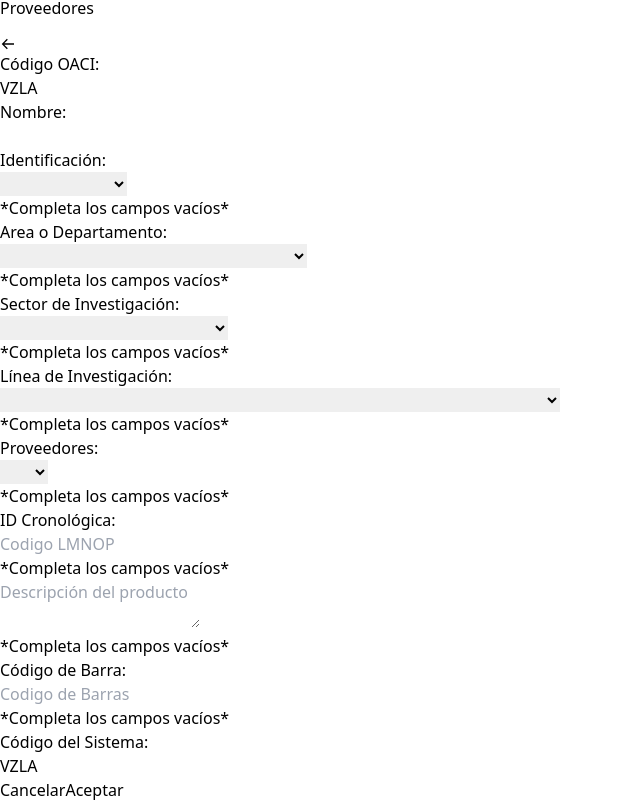
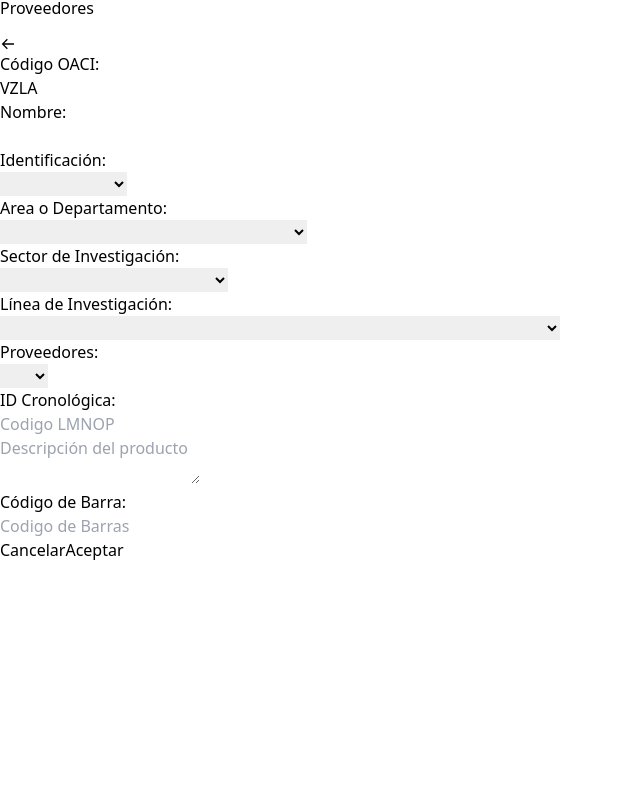
Before and after one commit to samue1975/monitoreo-front, a React (Vite) app: page /AddMaterial in a window 1280 px wide. Shown: the part 976-1778 px from the top of the page, without its empty margins (0-640 px from the left). After the commit the page ends 1538 px from the top, so only its background shows below. Built offline with nearby package versions, Linux system fonts and the light colour scheme.

Commit message:
modificaciones de catalogo

```diff
--- a/src/Components/ErrorMsg.jsx
+++ b/src/Components/ErrorMsg.jsx
@@ -1,7 +1,8 @@
-const ErrorMsg = ({ display }) => {
+// eslint-disable-next-line react/prop-types
+const ErrorMsg = ({ text }) => {
   return (
-    <div className={`text-end text-[#ff0000ad] text-xs ${display}`}>
-      *Completa los campos vacíos*
+    <div className={`text-end text-[#ff0000ad] text-xs`}>
+      {text}
     </div>
   );
 };
--- a/src/Components/FormTable.jsx
+++ b/src/Components/FormTable.jsx
@@ -5,15 +5,15 @@ import ErrorMsg from "./ErrorMsg";
 import { useForm } from "react-hook-form";
 import { useState, useEffect } from "react";
 import useMethodPost from "../api/useMethodPost";
+import Loader from "./Loader";
 
 
 // eslint-disable-next-line react/prop-types
-const FormTable = ({ /* error */ text, border, setSuccess }) => {
+const FormTable = ({ setSuccess }) => {
   //Parametro de la ruta
   //useState
-  const [cod, setCod] = useState(new Array(5).fill(null));
-  const [codSistema, setCodSistema] = useState("");
   const [data, setData] = useState();
+  const [send, setSend] = useState(true)
   //useForm
   const { register, handleSubmit, formState: { errors } } = useForm();
 
@@ -24,66 +24,41 @@ const FormTable = ({ /* error */ text, border, setSuccess }) => {
     "http://192.168.0.195:80/api/codigos/RegistrodeCodigos"
   );
   //method Put
+  const onSubmit = handleSubmit((data) => {
+    setSend(false)
+    setData(data)
+  });
 
-
-
-  const onSubmit = handleSubmit((data) => {
-    if (data.CodSistema == '') {
-      let object = { ...data }
-      object.CodSistema = codSistema
-      setData(object);
-    } else {
-      setData(data)
-    }
-  });
+  //Constant
+  const border = 'border border-[#ff0000ad]'
 
   useEffect(() => {
     success && setSuccess(true);
     // eslint-disable-next-line react-hooks/exhaustive-deps
   }, [success]);
 
-  useEffect(() => {
-    setCodSistema(cod.join(""));
-  }, [cod]);
-
-  function Verify() {
-    Object.entries(errors).length !== 0 && alert("Complete los campos correctamente")
-  }
 
   /* useEffect(() => {
     errorsPost || Object.entries(errors).length !== 0 && error()
     // eslint-disable-next-line react-hooks/exhaustive-deps
   }, [errors]) */
 
-  useEffect(() => {
-    let codConst = [...cod];
-    codConst[0] = "VZLA";
-    setCod(codConst);
-    // eslint-disable-next-line react-hooks/exhaustive-deps
-  }, []);
-
   //Funcion concatenar el codigo del sistema
-  function codConcat(palabra, num) {
+  /* function codConcat(palabra, num) {
     let codSystem = [...cod];
     codSystem[num] = palabra;
     setCod(codSystem);
     console.log(cod);
-  }
+  } */
   return (
     <div className="flex flex-wrap col-span-5 justify-center items-center h-screen max-sm:px-4">
       {success ? <Navigate to={"/Catalogo"} /> : ""}
+      {
+        send ? (
           <form
             className="py-4 px-20 max-sm:px-4 max-sm:min-w-full flex flex-col gap-6 max-sm:py-8 rounded-xl text-[#292929] shadow-sm border-[1px]"
-        onSubmitCapture={Verify}
             onSubmit={onSubmit}
           >
-        {/* MENSAJE DE ERROR */}
-        {/* <div
-          onClick={error}
-          className=" selection:bg-transparent animate-bounce absolute top-10 left-3/4 cursor-pointer p-2 bg-pink-200 rounded-2xl text-white font-bold shadow-lg"
-        >
-          MENSAJE DE ERROR
-        </div> */}
             {/* FLECHA PARA IR HACIA ATRAS */}
             <Link className="text-xl text-[#292929] size-4" to={"/Catalogo"}>
               <BiArrowBack />
@@ -99,22 +74,20 @@ const FormTable = ({ /* error */ text, border, setSuccess }) => {
                   {...register("CodOaci", { required: true })}
                 />
               </div>
-          <div className="flex flex-wrap gap-4 max-sm:gap-0 max-sm:justify-start justify-end">
+              <div className={`flex flex-wrap gap-4 max-sm:gap-0 max-sm:justify-start justify-end pt-1`}>
                 <p className="font-semibold">Nombre:</p>
                 <input
-              className="bg-[#F6F6F6] border-none outline-none pl-4 max-sm:min-w-full pr-1 text-[#292929] w-52"
+                  className={`bg-[#F6F6F6] ${errors.Nombre ? border : null} rounded outline-none pl-4 max-sm:min-w-full pr-1 text-[#292929] w-52`}
                   type="text"
                   {...register("Nombre", { required: true })}
                 />
               </div>
+              {errors.Nombre ? <ErrorMsg text={`Completa correctamente el campo del Nombre`} /> : null}
               <div className="flex flex-wrap gap-4 max-sm:gap-0 max-sm:justify-start justify-end pt-1">
                 <p className="font-semibold">Identificación:</p>
                 <select
-              className={`bg-[#F6F6F6] ${border} outline-none pl-4 max-sm:min-w-full pr-1 w-52 rounded text-[#292929] hover:bg-[#f0f0f0] font-[poppins]`}
+                  className={`bg-[#F6F6F6] ${errors.CodE ? border : null} outline-none pl-4 max-sm:min-w-full pr-1 w-52 rounded text-[#292929] hover:bg-[#f0f0f0] font-[poppins]`}
                   id="select"
-              onChangeCapture={(e) => {
-                codConcat(e.target.value, 1);
-              }}
                   {...register("CodE", { required: true })}
                 >
                   <option value=""></option>
@@ -126,14 +99,11 @@ const FormTable = ({ /* error */ text, border, setSuccess }) => {
                   <option value="Herramienta">Herramienta</option>
                 </select>
               </div>
-          <ErrorMsg display={`${text}`} />
+              {errors.CodE ? <ErrorMsg text={`Completa correctamente el campo de Identificación`} /> : null}
               <div className="flex flex-wrap gap-4 max-sm:gap-0 max-sm:justify-start justify-end pt-1">
                 <p className="font-semibold">Area o Departamento:</p>
                 <select
-              className={`bg-[#F6F6F6] ${border} outline-none pl-4 max-sm:min-w-full pr-1 w-52 rounded text-[#292929] hover:bg-[#f0f0f0] font-[poppins]`}
-              onChangeCapture={(e) => {
-                codConcat(e.target.value, 2);
-              }}
+                  className={`bg-[#F6F6F6] ${errors.CodFg ? border : null} outline-none pl-4 max-sm:min-w-full pr-1 w-52 rounded text-[#292929] hover:bg-[#f0f0f0] font-[poppins]`}
                   {...register("CodFg", { required: true })}
                 >
                   <option value=""></option>
@@ -155,14 +125,11 @@ const FormTable = ({ /* error */ text, border, setSuccess }) => {
                   <option value="RE">Robótica Espacial</option>
                 </select>
               </div>
-          <ErrorMsg display={`${text}`} />
+              {errors.CodFg ? <ErrorMsg text={`Completa correctamente el campo Area o Departamento`} /> : null}
               <div className="flex flex-wrap gap-4 max-sm:gap-0 max-sm:justify-start justify-end pt-1">
                 <p className="font-semibold">Sector de Investigación:</p>
                 <select
-              className={`bg-[#F6F6F6] ${border} outline-none pl-4 max-sm:min-w-full pr-1 w-52 rounded text-[#292929] hover:bg-[#f0f0f0] font-[poppins]`}
-              onChangeCapture={(e) => {
-                codConcat(e.target.value, 3);
-              }}
+                  className={`bg-[#F6F6F6] ${errors.CodHi ? border : null} outline-none pl-4 max-sm:min-w-full pr-1 w-52 rounded text-[#292929] hover:bg-[#f0f0f0] font-[poppins]`}
                   {...register("CodHi", { required: true })}
                 >
                   <option value=""></option>
@@ -190,15 +157,12 @@ const FormTable = ({ /* error */ text, border, setSuccess }) => {
                   <option value="22">Informática Tecnológica</option>
                 </select>
               </div>
-          <ErrorMsg display={`${text}`} />
+              {errors.CodHi ? <ErrorMsg text={`Completa correctamente el campo Sector de Investigación`} /> : null}
               <div className="flex flex-wrap gap-4 max-sm:gap-0 max-sm:justify-start justify-end pt-1">
                 <p className="font-semibold">Línea de Investigación:</p>
                 <select
                   id="valor_LineaInv"
-              className={`bg-[#F6F6F6] ${border} outline-none pl-4 max-sm:min-w-full pr-1 w-52 rounded text-[#292929] hover:bg-[#f0f0f0] font-[poppins]`}
-              onChangeCapture={(e) => {
-                codConcat(e.target.value, 4);
-              }}
+                  className={`bg-[#F6F6F6] ${errors.CodJk ? border : null} outline-none pl-4 max-sm:min-w-full pr-1 w-52 rounded text-[#292929] hover:bg-[#f0f0f0] font-[poppins]`}
                   {...register("CodJk", { required: true })}
                 >
                   <option value=""></option>
@@ -265,14 +229,11 @@ const FormTable = ({ /* error */ text, border, setSuccess }) => {
                   <option value="50">Sistemas de alumbrado</option>
                 </select>
               </div>
-          <ErrorMsg display={`${text}`} />
+              {errors.CodJk ? <ErrorMsg text={`Completa correctamente el campo Línea de Investigación`} /> : null}
               <div className="flex flex-wrap gap-4 max-sm:gap-0 max-sm:justify-start justify-end pt-1">
                 <p className="font-semibold">Proveedores:</p>
                 <select
-              className={`bg-[#F6F6F6] ${border} outline-none pl-4 max-sm:min-w-full pr-1 w-52 rounded text-[#292929] hover:bg-[#f0f0f0] font-[poppins]`}
-              onChangeCapture={(e) => {
-                codConcat(e.target.value, 5);
-              }}
+                  className={`bg-[#F6F6F6] ${errors.CodSu ? border : null} outline-none pl-4 max-sm:min-w-full pr-1 w-52 rounded text-[#292929] hover:bg-[#f0f0f0] font-[poppins]`}
                   {...register("CodSu", { required: true })}
                 >
                   <option value=""></option>
@@ -304,38 +265,52 @@ const FormTable = ({ /* error */ text, border, setSuccess }) => {
                   <option value="026">026</option>
                 </select>
               </div>
-          <ErrorMsg display={`${text}`} />
-          <div className="flex flex-wrap gap-4 max-sm:gap-0 max-sm:justify-start justify-end pt-1">
+              {errors.CodSu ? <ErrorMsg text={`Completa correctamente el campo Proveedores`} /> : null}
+              <div className={`flex flex-wrap gap-4 max-sm:gap-0 max-sm:justify-start justify-end pt-1`}>
                 <p className="font-semibold">ID Cronológica:</p>
                 <input
-              className={`bg-[#F6F6F6] ${border} rounded outline-none pl-4 max-sm:min-w-full pr-1 text-[#292929] w-52`}
+                  className={`bg-[#F6F6F6] ${errors.CodSu ? border : null} rounded outline-none pl-4 max-sm:min-w-full pr-1 text-[#292929] w-52`}
                   placeholder="Codigo LMNOP"
                   type="text"
-              onBlurCapture={(e) => {
-                codConcat(e.target.value, 6);
-              }}
                   {...register("CodLmnop", { required: true })}
                 />
               </div>
-          <ErrorMsg display={`${text}`} />
+              {errors.CodBarra ? <ErrorMsg text={`Completa correctamente el campo ID Cronológica`} /> : null}
               <div className="flex flex-wrap gap-4 justify-end pt-1">
                 <textarea
-              className={`w-full min-h-[100px] max-h-[300px] h-28 ${border} border outline-none rounded-lg  py-4 px-4`}
+                  className={`w-full min-h-[100px] max-h-[300px] h-28 ${errors.Descrip ? border : null} border outline-none rounded-lg  py-4 px-4`}
                   placeholder="Descripción del producto"
                   {...register("Descrip", { required: true })}
                 ></textarea>
               </div>
-          <ErrorMsg display={`${text}`} />
+              {errors.CodSu ? <ErrorMsg text={`Completa correctamente el campo Descripcion`} /> : null}
               <div className="flex flex-wrap gap-4 max-sm:gap-0 max-sm:justify-start justify-end pt-1">
                 <p className="font-semibold">Código de Barra:</p>
                 <input
-              className={`bg-[#F6F6F6] ${border} rounded outline-none pl-4 max-sm:min-w-full pr-1 text-[#292929] w-52`}
+                  className={`bg-[#F6F6F6] ${errors.CodBarra ? border : null} rounded outline-none pl-4 max-sm:min-w-full pr-1 text-[#292929] w-52`}
                   placeholder="Codigo de Barras"
                   type="text"
                   {...register("CodBarra", { required: true })}
                 />
               </div>
-          <ErrorMsg display={`${text}`} />
+              {errors.CodBarra ? <ErrorMsg text={`Completa correctamente el campo Proveedores`} /> : null}
+              {/* CODIGO GENERADO AUTOMATICAMENTE */}
+              {/*
+
+          const [cod, setCod] = useState(new Array(5).fill(null));
+  const [codSistema, setCodSistema] = useState("");
+
+          useEffect(() => {
+    let codConst = [...cod];
+    codConst[0] = "VZLA";
+    setCod(codConst);
+    // eslint-disable-next-line react-hooks/exhaustive-deps
+  }, []);
+            En los imputs:
+          onChangeCapture={(e) => {
+                codConcat(e.target.value, 4);
+              }}
+
           <div className="flex flex-wrap gap-4 max-sm:gap-0 max-sm:justify-start justify-end pt-1">
             <p className="font-semibold">Código del Sistema:</p>
             <input
@@ -344,7 +319,7 @@ const FormTable = ({ /* error */ text, border, setSuccess }) => {
               value={codSistema}
               {...register("CodSistema")}
             />
-          </div>
+          </div> */}
               {/* SELECCIONAR IMAGEN */}
               {/*           Modulo para cargar imagen
            */}{" "}
@@ -355,11 +330,14 @@ const FormTable = ({ /* error */ text, border, setSuccess }) => {
               <Link className="bg-[#F6F6F6] hover:bg-[#F0F0F0] text-[#292929] font-semibold py-1 px-3 border shadow-sm rounded-md cursor-pointer" to={"/Catalogo"}>
                 Cancelar
               </Link>
-          <button className="bg-[#F6F6F6] hover:bg-[#F0F0F0] text-[#292929] font-semibold py-1 px-3 border shadow-sm rounded-md cursor-pointer" onClick={Verify}>
+              <button className="bg-[#F6F6F6] hover:bg-[#F0F0F0] text-[#292929] font-semibold py-1 px-3 border shadow-sm rounded-md cursor-pointer"
+              >
                 Aceptar
               </button>
             </div>
           </form>
+        ) : <Loader />
+      }
     </div>
   );
 };
```
Lines whose indentation alone changed are shown as unchanged.
